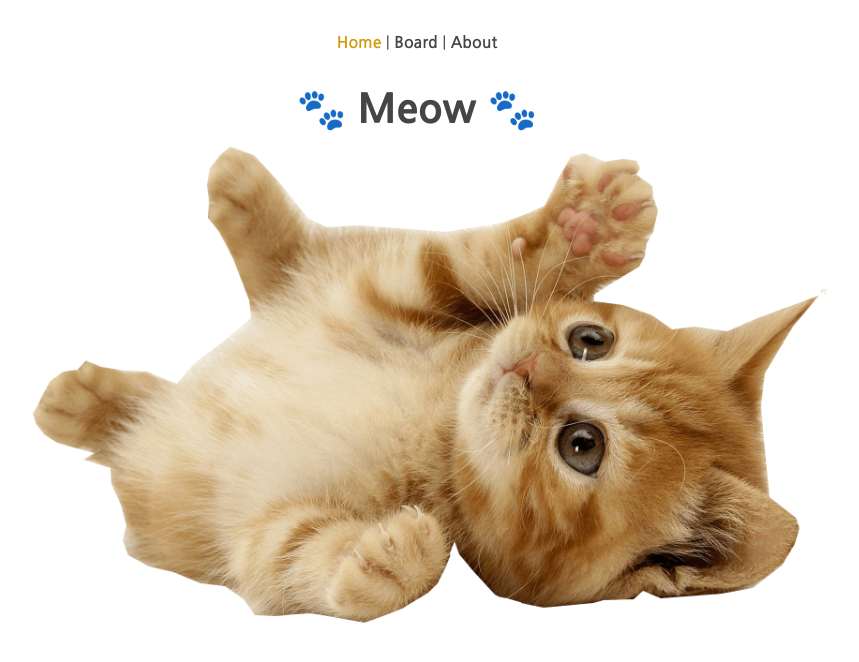
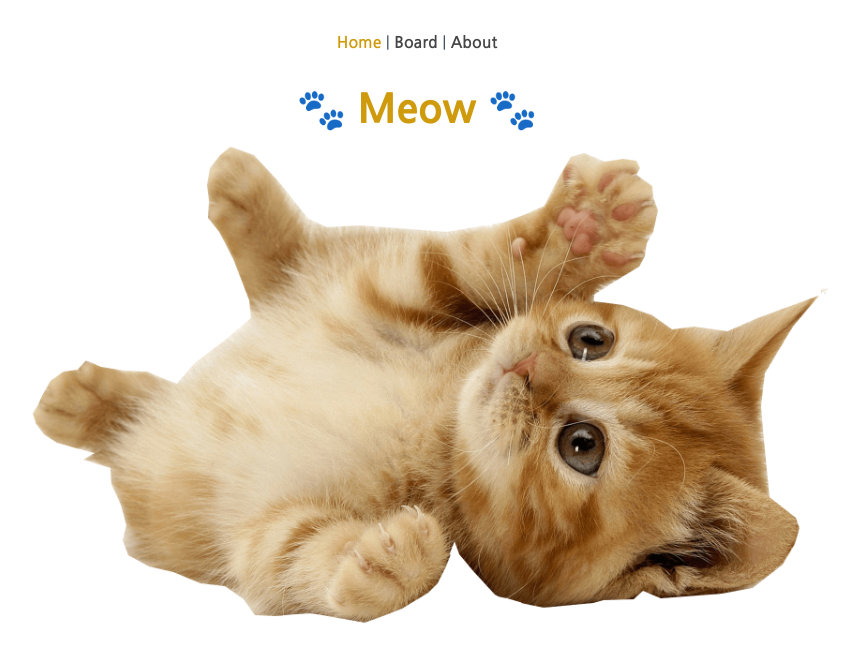
Before and after one commit to dydwkd486/board-test, a Vue app: page / in a window 1280 px wide. In both pictures the pointer is over the element "🐾 Meow 🐾". Shown: the top 662 px of the page, without its empty margins (223-1082 px from the left). Built offline with nearby package versions, Linux system fonts and the light colour scheme.

Commit message:
[update] header hover

```diff
--- a/src/components/HelloWorld.vue
+++ b/src/components/HelloWorld.vue
@@ -36,4 +36,7 @@ li {
 a {
   color: #42b983;
 }
+h1:hover{
+  color: #cf9b0c;
+}
 </style>
```
